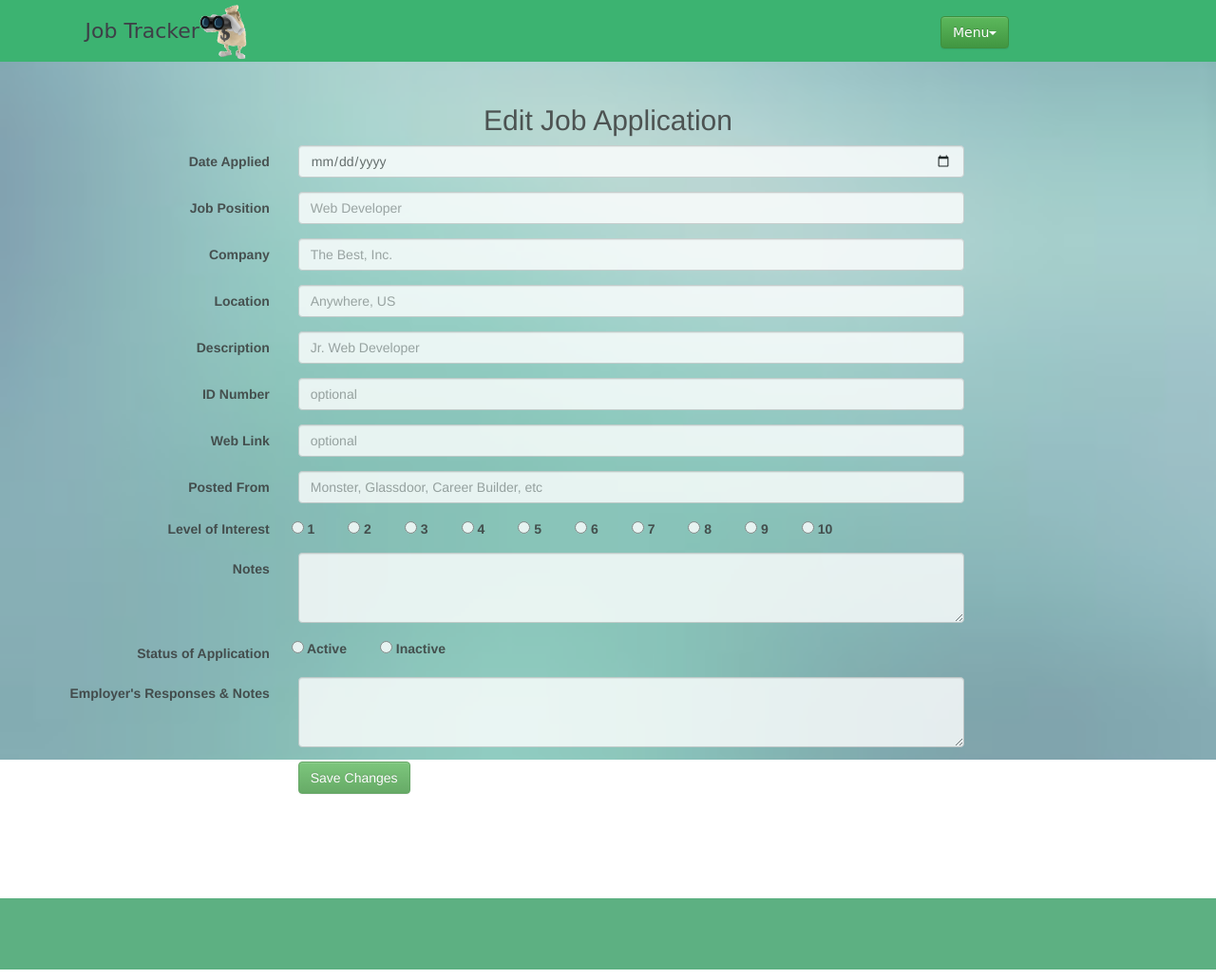
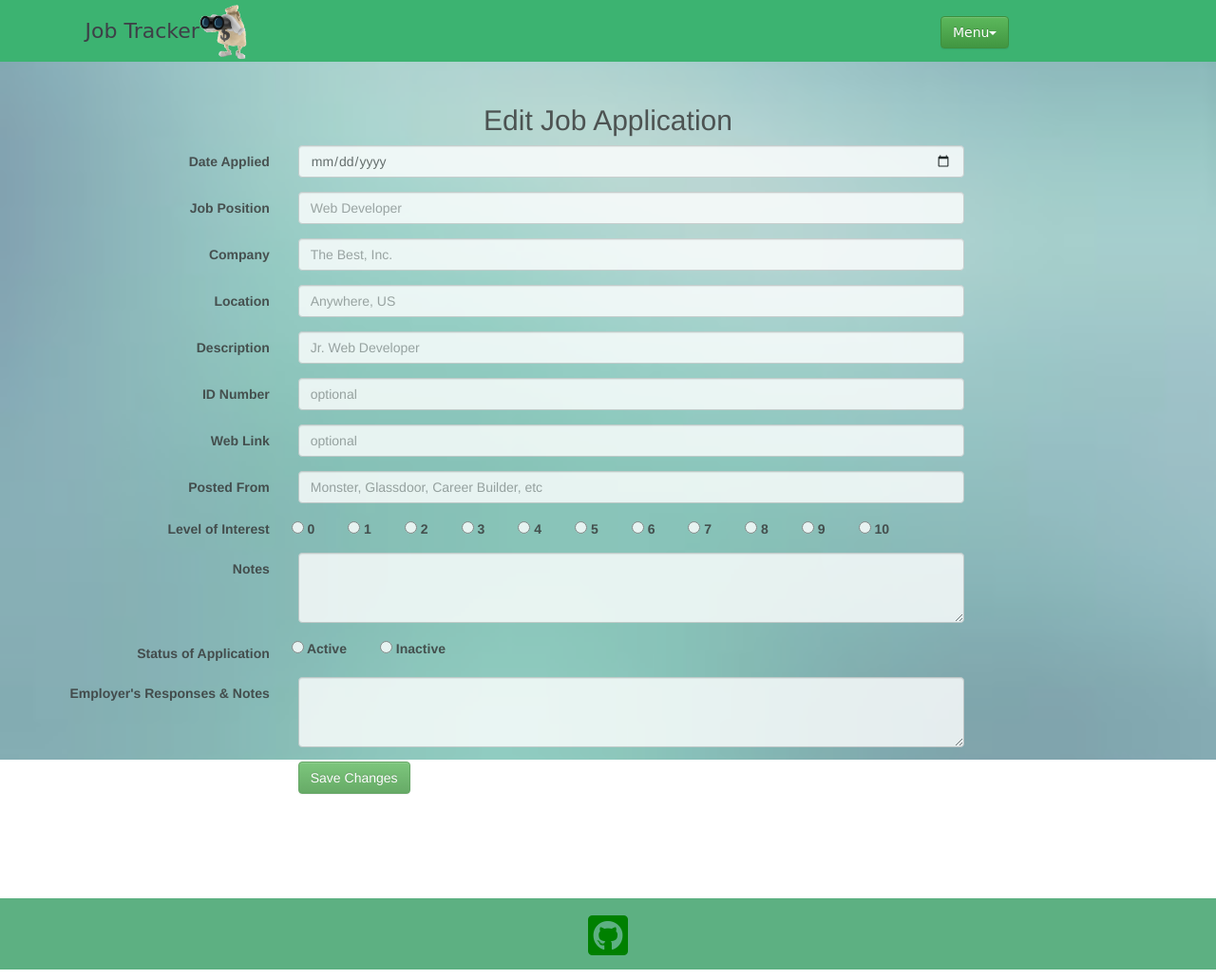
Before and after one commit to stuartschafer/Job-Tracker-2.0, a website: page public/edit.html in a window 1280 px wide. Shown: the whole page at 95% size. Drawn offline with nearby package versions, Linux system fonts and the light colour scheme; no server answers; a web font is replaced by a local one.

Commit message:
Adding more finishing touches :sparkles:

```diff
--- a/public/edit.html
+++ b/public/edit.html
@@ -126,6 +126,10 @@
 								<div class="form-check form-check-inline" id="interestLevel">
 										&nbsp
 									<label class="form-check-label">
+										<input class="form-check-input" type="radio" name="inlineRadioOptions2" id="interest_level_0" value="0"> 0
+									</label>
+									&nbsp&nbsp&nbsp&nbsp&nbsp&nbsp&nbsp
+									<label class="form-check-label">
 										<input class="form-check-input" type="radio" name="inlineRadioOptions2" id="interest_level_1" value="1"> 1
 									</label>
 									&nbsp&nbsp&nbsp&nbsp&nbsp&nbsp&nbsp
@@ -220,8 +224,9 @@
 		<!-- STICKY FOOTER -->
 		<footer class="footer">
 			<div class="container">
-				<p><a href="https://github.com/stuartschafer/Job-Tracker-2.0" target="_blank" >
-				<i class="fa fa-github"></i></a>
+				<p>
+					<a href="https://github.com/stuartschafer/Job-Tracker-2.0" target="_blank" >
+					<i class="fab fa-github-square"></i></a>
 				</p>
 			</div>
 		</footer>
--- a/public/js/inventory.js
+++ b/public/js/inventory.js
@@ -71,7 +71,7 @@ $(function() {
                 objArray.response = "<a href='#'><i class='fas fa-comment-dots center-td' value='" + data[i].id + "' data-toggle='modal' data-target='#responseModal'></i></a>";
                 //objArray.rejection = "<a href='#'><i id='rejection' value='" + data[i].id + "' class='fa fa-user-slash fa-lg jobRejection center-td' aria-hidden='true'></i></a>";
                 objArray.edit = "<a href='#'><i id='updateMe' value='" + data[i].id + "' class='fa fa-edit fa-lg updateJob center-td' aria-hidden='true'></i></a>";
-                objArray.delete = "<a href='#'><i id='deleteMe' value='" + data[i].id + "' class='fa fa-trash-alt fa-lg deleteJob center-td' aria-hidden='true'></i></a>";
+                //objArray.delete = "<a href='#'><i id='deleteMe' value='" + data[i].id + "' class='fa fa-trash-alt fa-lg deleteJob center-td' aria-hidden='true'></i></a>";
 
                 if (view === "Active" && data[i].status === "Active") {
                     arrayofJobs.push(objArray);
@@ -113,7 +113,7 @@ $(function() {
                 { "data": "interest_level" },
                 { "data": "response" },
                 { "data": "edit" },
-                { "data": "delete" }
+                //{ "data": "delete" }
             ],
             "order": [[8, 'des']]
         });
```
Also changed, not shown: public/add.html (+6 -2 lines), public/inventory.html (+3 -6 lines).
